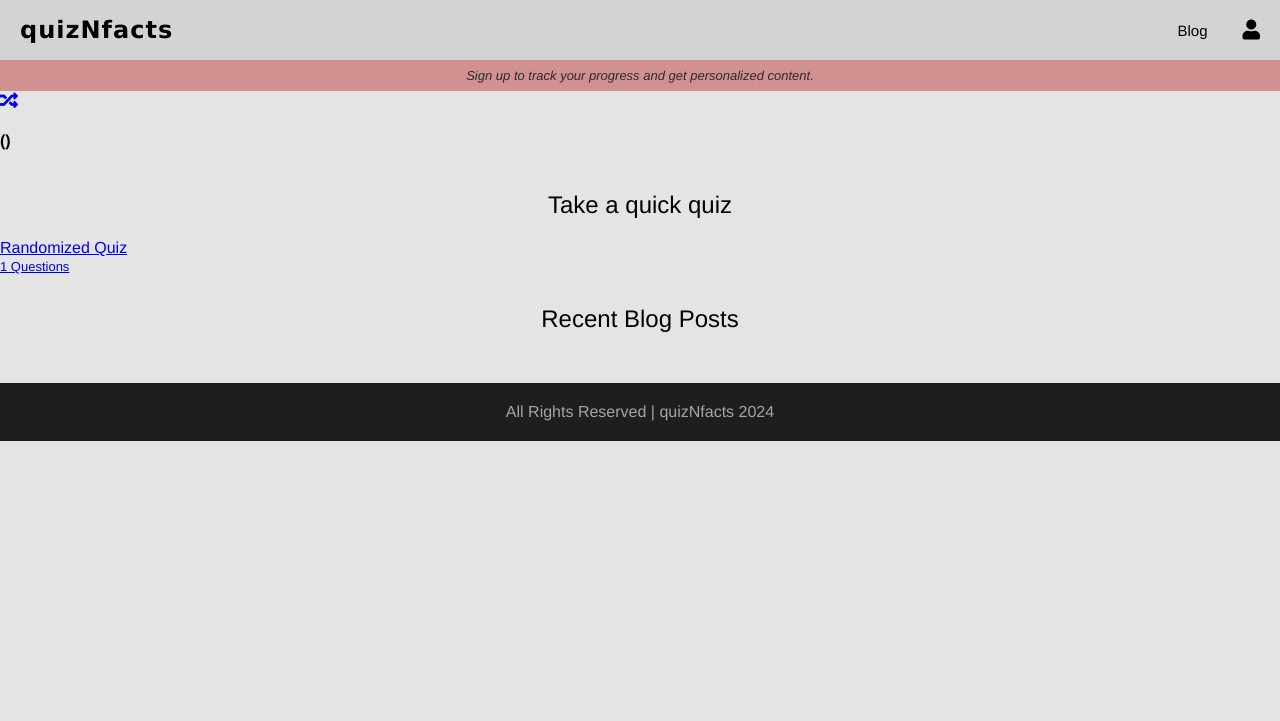
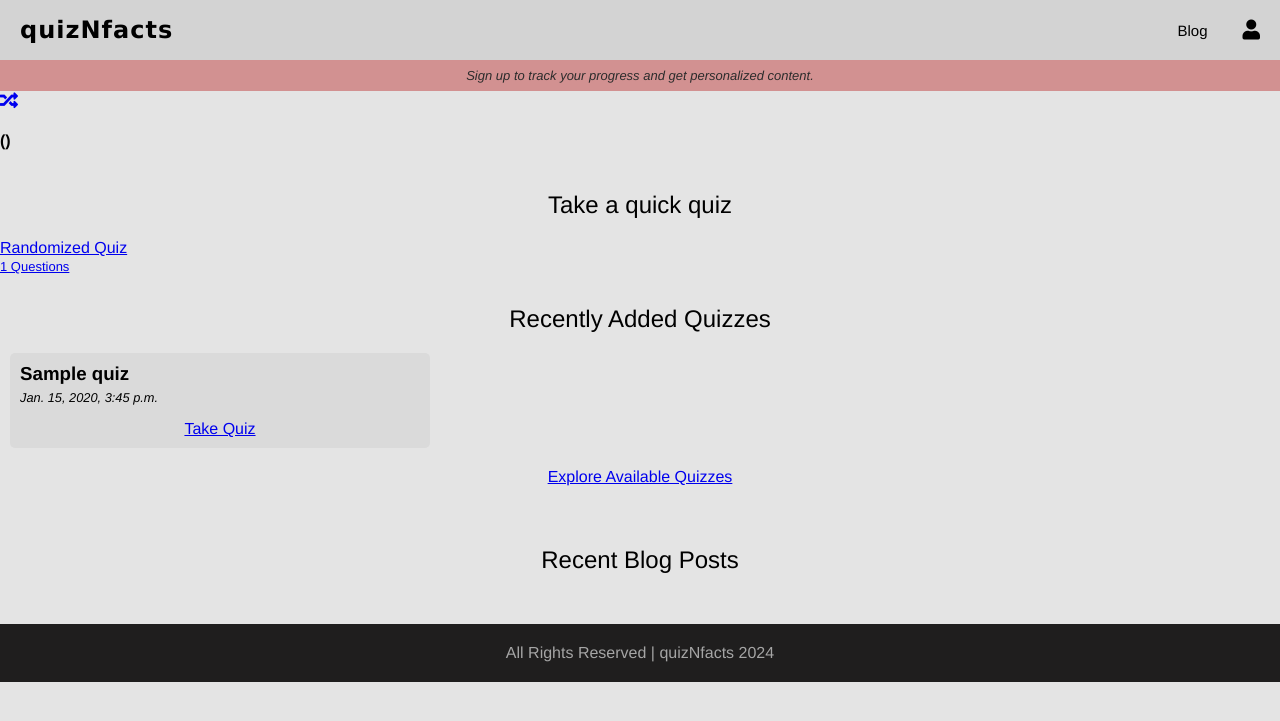
Before and after one commit to bibek-beebayk/quizzer, a Django app: page / in a window 1280 px wide. Shown: the top 721 px of the page. Run offline with Django 5.2, Linux system fonts and the light colour scheme; data comes from the database, SQL or seed files in the repository; tables that the repository leaves empty hold one stand-in row (values such as "Sample post"); data that the repository does not hold is empty; some libraries are stand-ins or nearby versions.

Commit message:
feat: add recent quiz section

```diff
--- a/apps/qna/views.py
+++ b/apps/qna/views.py
@@ -59,6 +59,7 @@ def index(request):
         ).aggregate(total_questions=Sum("questions_count"))["total_questions"]
     context["recent_blogs"] = Blog.published().order_by("-created_at")[:4]
     context["all_categories"] = Category.objects.order_by("name")
+    context["recent_quizzes"] = Quiz.published().order_by("-created_at")[:4]
 
     # Create Page View Object
     PageVisit.create_object(request)
@@ -236,8 +237,12 @@ def save_quiz_results(request):
         return JsonResponse({"status": "error", "message": str(e)}, status=400)
 
 
-@login_required
 def quiz_list_view(request):
+
+    if not request.user.is_authenticated:
+        messages.error(request, "Please login or signup to view quizzes.")
+        return redirect("login")
+
     category_id = request.GET.get("category")
     taken = request.GET.get("taken")
     # Base queryset for quizzes
--- a/templates/index.html
+++ b/templates/index.html
@@ -247,7 +247,23 @@
             </a>
             {% endfor %}
         </div>
+    </div>
 
+    <div class="recent-blogs-section">
+        <h2 style="font-weight: 100; margin-top: 20px;">Recently Added Quizzes</h2>
+        <div class="recent-posts">
+            {% for quiz in recent_quizzes %}
+            <div class="post-card">
+                <!-- <img src="{{blog.cover_image.url}}" alt=""
+                    style="height: 200px; object-fit: contain; margin-bottom: 10px; border-radius: 5px;"> -->
+                <h3>{{quiz.name}}</h3>
+                <p style="font-size: 0.8rem; margin: 5px 0;"><i>{{quiz.publish_at}}</i></p>
+                <!-- <p>{{blog.excerpt}}</p> -->
+                <a href="/quiz/?quiz={{quiz.id}}" style="text-align: center; margin-top: 10px;" class="tab">Take Quiz</a>
+            </div>
+            {% endfor %}
+            <a href="/quiz-list/" style="text-align: center; grid-column: span 2;" class="tab">Explore Available Quizzes</a>
+        </div>
     </div>
 
     <div class="recent-blogs-section">
```
